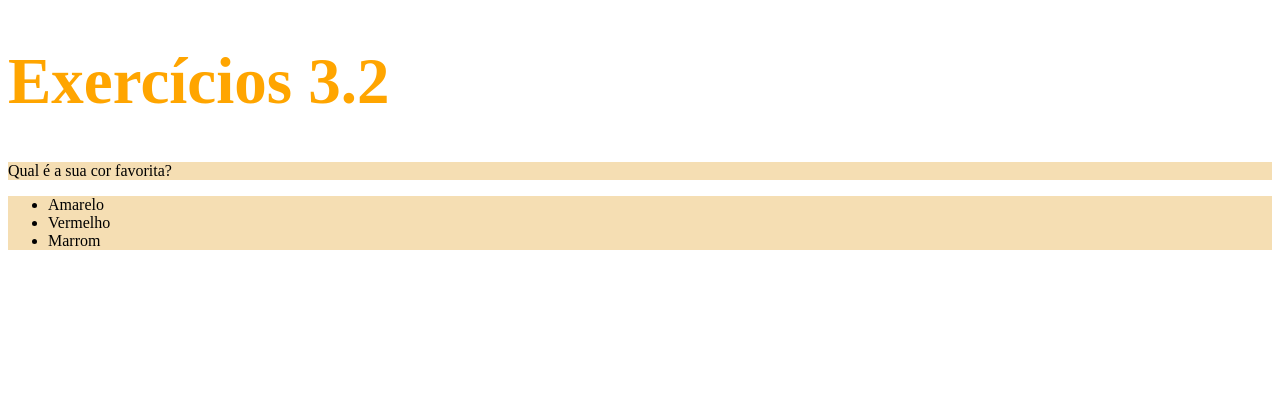
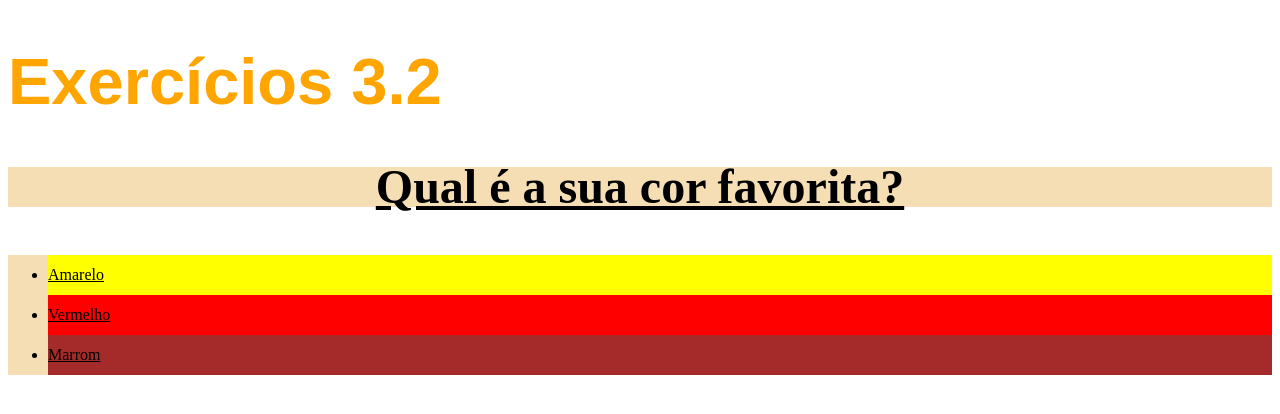
Before and after one commit to AlxeDv/trybe-exercicios, a plain HTML site: page fundamentos/bloco-3-introducao-a-html-e-css/dia-2-html-css-primeiros-passos-em-css/exercicio1.html in a window 1280 px wide. Drawn offline with Linux system fonts and the light colour scheme.

Commit message:
Altera diversos aspectos do texto

```diff
--- a/fundamentos/bloco-3-introducao-a-html-e-css/dia-2-html-css-primeiros-passos-em-css/exercicio1.html
+++ b/fundamentos/bloco-3-introducao-a-html-e-css/dia-2-html-css-primeiros-passos-em-css/exercicio1.html
@@ -7,11 +7,34 @@
         h1{
             font-size: 65px;
             color: orange;
+            font-family: sans-serif;
         }
 
         .list-p-content {
 
             background-color: wheat;
+            line-height: 40px;
+            text-decoration: underline;
+
+        }
+
+        p {
+            font-weight: 600;
+            font-size: 3em;
+            text-align: center;
+        }
+
+        body {
+            font-size: 16px;
+        }
+        #amarelo{
+            background-color: yellow;
+        }
+        #vermelho {
+            background-color: red;
+        }
+        #marrom {
+            background-color: brown;
         }
     </style>
   </head>
@@ -19,9 +42,9 @@
     <h1>Exercícios 3.2</h1>
     <p class="list-p-content">Qual é a sua cor favorita?</p>
     <ul class="list-p-content">
-      <li>Amarelo</li>
-      <li>Vermelho</li>
-      <li>Marrom</li>
+      <li id="amarelo">Amarelo</li>
+      <li id="vermelho">Vermelho</li>
+      <li id="marrom">Marrom</li>
     </ul>
   </body>
 </html>
```
